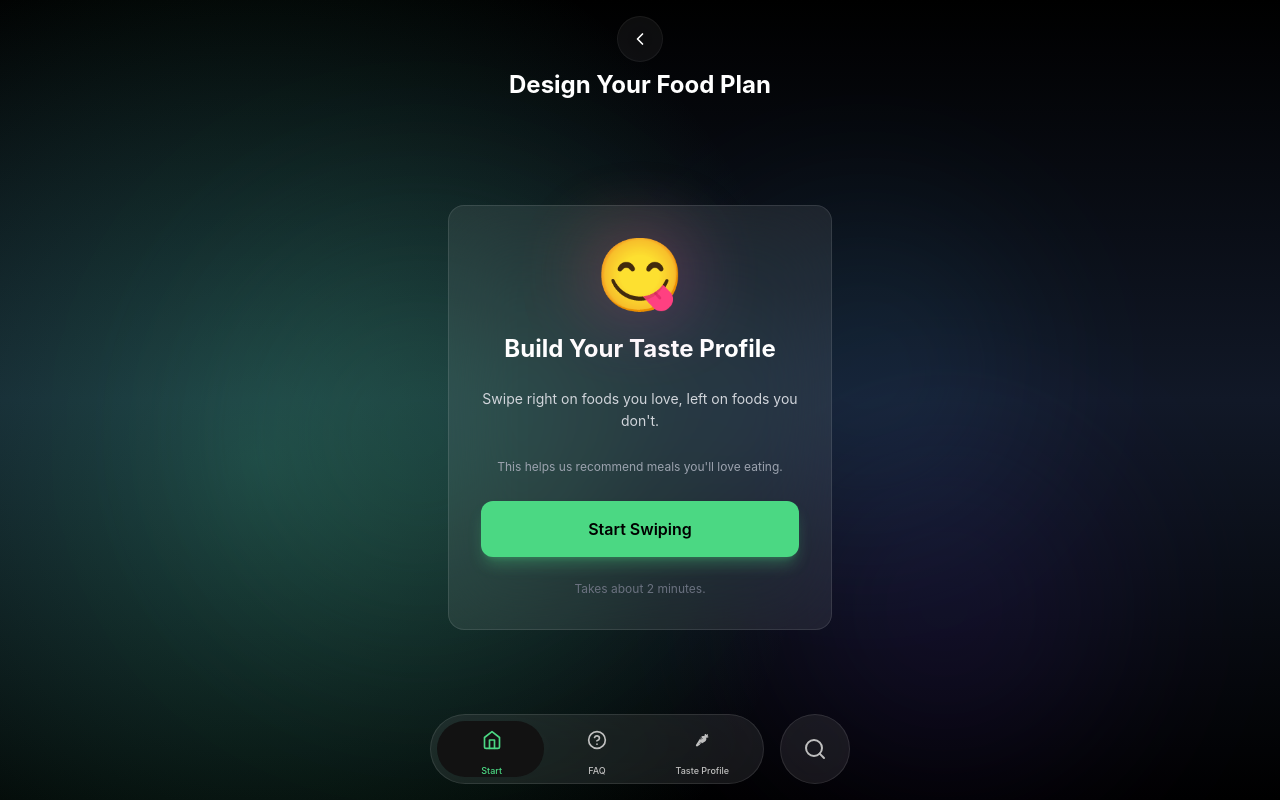
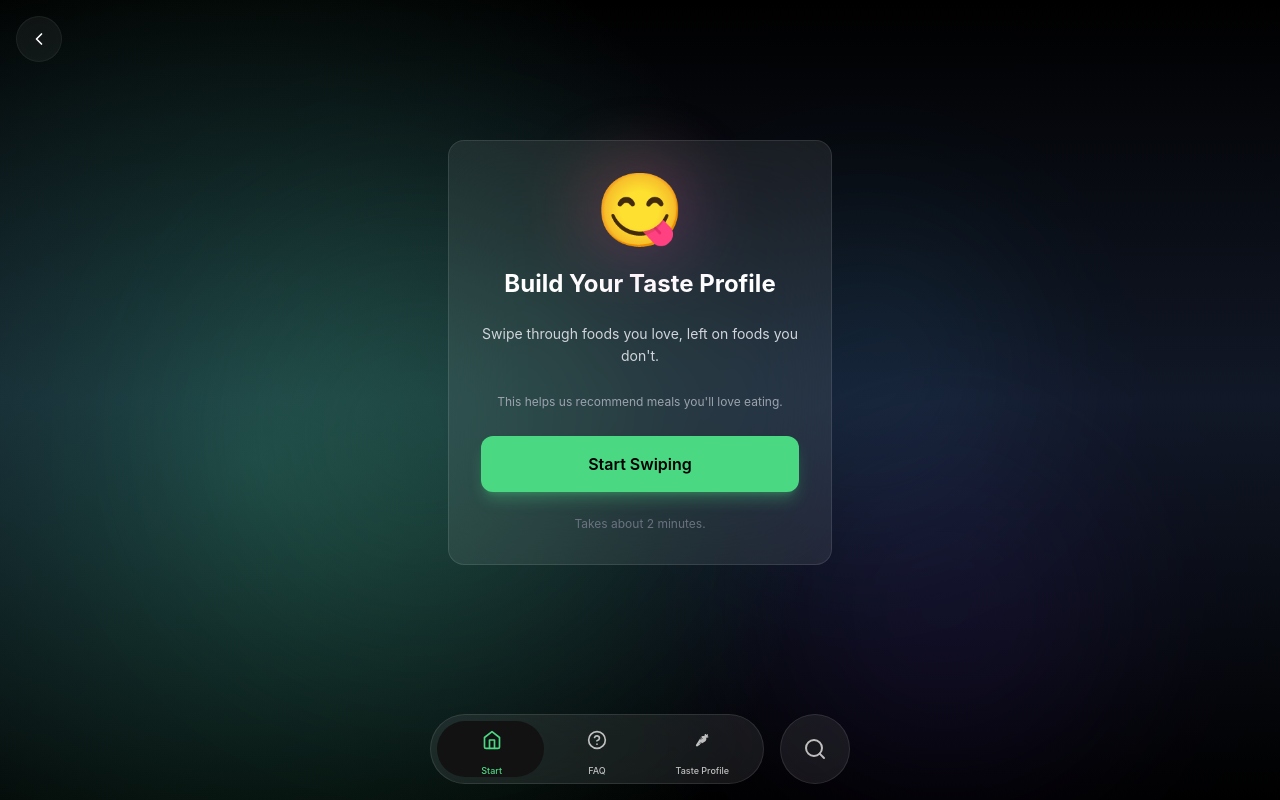
Before and after one commit to srihariuzumaki/Calorai-assignment, a React (Vite) app: page / in a window 1280 px wide. Built offline with nearby package versions, Linux system fonts and the light colour scheme.

Commit message:
fixed gradient animations

```diff
--- a/src/pages/IntroScreen.jsx
+++ b/src/pages/IntroScreen.jsx
@@ -8,9 +8,9 @@ const IntroScreen = () => {
     const navigate = useNavigate();
 
     return (
-        <div className="min-h-screen flex flex-col items-center justify-center relative pb-[90px]">
+        <div className="min-h-screen flex flex-col relative pb-24">
             {/* Back Button */}
-            <div className="pt-4 px-4">
+            <div className="pt-4 px-4 absolute top-0 left-0 z-10">
                 <button className="p-3 rounded-full glass hover:bg-white/10 transition-colors">
                     <svg width="20" height="20" viewBox="0 0 24 24" fill="none" stroke="currentColor" strokeWidth="2" strokeLinecap="round" strokeLinejoin="round">
                         <path d="M15 18l-6-6 6-6" />
@@ -18,14 +18,7 @@ const IntroScreen = () => {
                 </button>
             </div>
 
-            {/* Title */}
-            <div className="px-6 mt-2 mb-6">
-                <h1 className="text-2xl font-bold text-white leading-tight">
-                    Design Your Food Plan
-                </h1>
-            </div>
-
-            {/* Main Card */}
+            {/* Main Content - Centered */}
             <div className="flex-1 px-4 flex items-center justify-center">
                 <GlassCard strong className="w-full max-w-sm p-8 flex flex-col items-center text-center space-y-6 bg-black/40 border-white/10">
 
@@ -44,7 +37,7 @@ const IntroScreen = () => {
 
                     {/* Description */}
                     <p className="text-gray-300 text-sm leading-relaxed">
-                        Swipe right on foods you love, left on foods you don't.
+                        Swipe through foods you love, left on foods you don't.
                     </p>
 
                     {/* Additional Info */}
@@ -65,6 +58,7 @@ const IntroScreen = () => {
                     <p className="text-gray-500 text-xs">
                         Takes about 2 minutes.
                     </p>
+
                 </GlassCard>
             </div>
 
--- a/src/pages/ResultsScreen.jsx
+++ b/src/pages/ResultsScreen.jsx
@@ -123,10 +123,20 @@ const ResultsScreen = () => {
 
     return (
         <div className="min-h-screen flex flex-col relative pb-[80px]">
-            {/* Header */}
-            <div className="pt-8 px-6 mb-4">
-                <h1 className="text-2xl font-bold text-white">Your Taste Profile</h1>
-                <p className="text-sm text-gray-400 mt-1">Tailored to your unique needs. We'll use this for recommendations and menu plans</p>
+            {/* Header with Back Button */}
+            <div className="pt-6 px-6 mb-4">
+                <div className="flex items-center gap-3 mb-4">
+                    <button
+                        onClick={() => window.history.back()}
+                        className="p-2 rounded-full glass hover:bg-white/10 transition-colors"
+                    >
+                        <svg width="20" height="20" viewBox="0 0 24 24" fill="none" stroke="currentColor" strokeWidth="2" strokeLinecap="round" strokeLinejoin="round">
+                            <path d="M15 18l-6-6 6-6" />
+                        </svg>
+                    </button>
+                    <h1 className="text-2xl font-bold text-white">Your Taste Profile</h1>
+                </div>
+                <p className="text-sm text-gray-400">Tailored to your unique needs. We'll use this for recommendations and menu plans</p>
             </div>
 
             {/* Key Highlights - Swipeable */}
```
